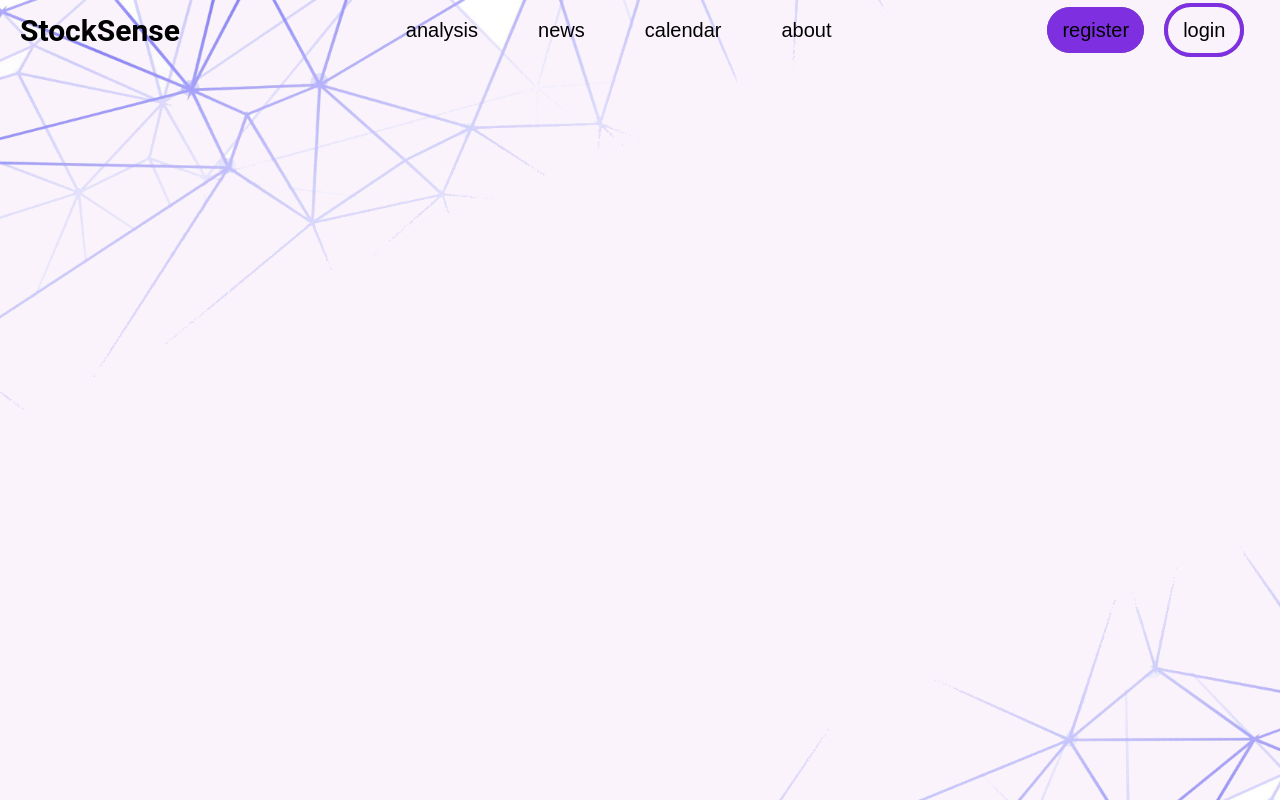
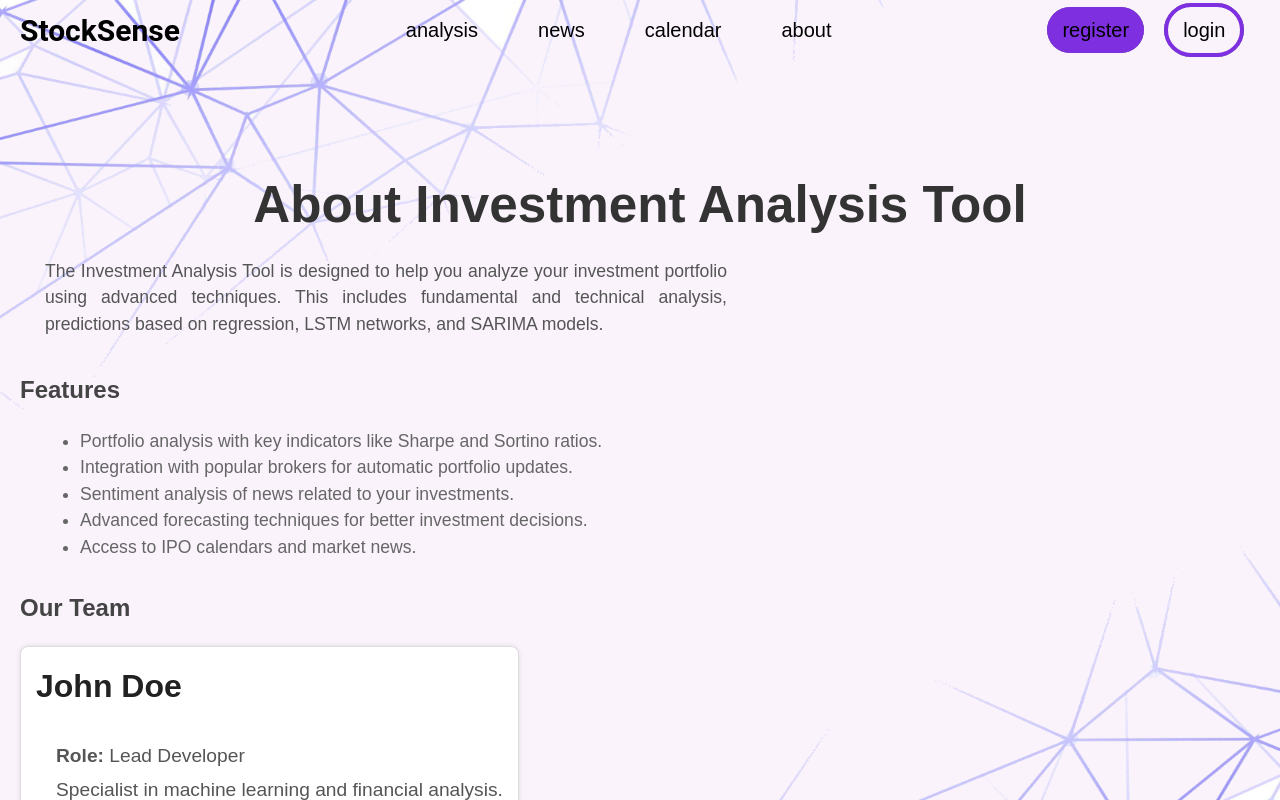
Before and after one commit to SzymonLiszewski/investmentApp, a React (Vite) app in the folder frontend/: page /about in a window 1280 px wide. Shown: the top 800 px of the page. Built offline with nearby package versions, Linux system fonts and the light colour scheme.

Commit message:
about page

```diff
--- a/frontend/src/App.jsx
+++ b/frontend/src/App.jsx
@@ -16,6 +16,7 @@ import AddStocks from './components/portfolio/AddStocks';
 import { AuthProvider } from './AuthContext';
 import XtbLoginPage from './pages/XtbLoginPage';
 import ConnectedAccounts from './components/portfolio/ConnectAccounts';
+import AboutPage from './pages/AboutPage';
 
 const App = () => {
     return (
@@ -35,6 +36,7 @@ const App = () => {
                         <Route path='/addStock' element={<AddStocks/>}/>
                         <Route path='/xtbLogin' element={<XtbLoginPage/>}/>
                         <Route path='/connectAccounts' element={<ConnectedAccounts/>}/>
+                        <Route path='/about' element={<AboutPage/>}/>
                     </Routes>
                 </div>
             </AuthProvider>
--- a/frontend/src/components/login/XtbLogin.jsx
+++ b/frontend/src/components/login/XtbLogin.jsx
@@ -65,7 +65,7 @@ const XtbLogin = () => {
         </Typography>
         <form onSubmit={handleSubmit}>
           <TextField
-            label="Email"
+            label="id"
             variant="outlined"
             margin="normal"
             fullWidth
--- /dev/null
+++ b/frontend/src/components/styles/AboutPage.css
@@ -0,0 +1,82 @@
+.about-container {
+    margin: 0 auto;
+    padding: 20px;
+    margin-top: 0px;
+    border-radius: 8px;
+    top:0;
+}
+
+.about-container h1 {
+    text-align: center;
+    color: #333;
+    margin-bottom: 20px;
+}
+
+.app-description {
+    display: flex;
+    align-items: center;
+    justify-content: space-between;
+    margin-bottom: 30px;
+}
+
+.app-image {
+    max-width: 40%;
+    border-radius: 8px;
+    box-shadow: 0 0 10px rgba(0, 0, 0, 0.1);
+}
+
+.app-description p {
+    max-width: 55%;
+    text-align: justify;
+    color: #555;
+    font-size: 1.1em;
+}
+
+.about-container h2 {
+    color: #444;
+    margin-top: 30px;
+}
+
+.about-container ul {
+    list-style-type: disc;
+    margin-left: 20px;
+    font-size: 1.1em;
+    color: #666;
+}
+
+.team-section {
+    display: flex;
+    align-items: center;
+    margin-top: 20px;
+}
+
+.team-image {
+    max-width: 40%;
+    border-radius: 8px;
+    margin-right: 20px;
+    box-shadow: 0 0 10px rgba(0, 0, 0, 0.1);
+}
+
+.team-info {
+    display: flex;
+    flex-direction: column;
+    gap: 20px;
+}
+
+.team-member {
+    background-color: #fff;
+    padding: 15px;
+    border: 1px solid #ddd;
+    border-radius: 8px;
+    box-shadow: 0 0 5px rgba(0, 0, 0, 0.1);
+}
+
+.team-member h3 {
+    margin-top: 0;
+    color: #222;
+}
+
+.team-member p {
+    margin: 5px 0;
+    color: #555;
+}
--- /dev/null
+++ b/frontend/src/pages/AboutPage.jsx
@@ -0,0 +1,36 @@
+import React from 'react';
+import '../components/styles/AboutPage.css';
+
+const AboutPage = () => {
+    return (
+        <div className="about-container">
+            <h1>About Investment Analysis Tool</h1>
+            <div className="app-description">
+                <p>
+                    The Investment Analysis Tool is designed to help you analyze your investment portfolio using advanced techniques.
+                    This includes fundamental and technical analysis, predictions based on regression, LSTM networks, and SARIMA models.
+                </p>
+            </div>
+            <h2>Features</h2>
+            <ul>
+                <li>Portfolio analysis with key indicators like Sharpe and Sortino ratios.</li>
+                <li>Integration with popular brokers for automatic portfolio updates.</li>
+                <li>Sentiment analysis of news related to your investments.</li>
+                <li>Advanced forecasting techniques for better investment decisions.</li>
+                <li>Access to IPO calendars and market news.</li>
+            </ul>
+            <h2>Our Team</h2>
+            <div className="team-section">
+                <div className="team-info">
+                    <div className="team-member">
+                        <h3>John Doe</h3>
+                        <p><strong>Role:</strong> Lead Developer</p>
+                        <p>Specialist in machine learning and financial analysis.</p>
+                    </div>
+                </div>
+            </div>
+        </div>
+    );
+};
+
+export default AboutPage;
```
Also changed, not shown: 1 other file (tests, documents, lock files or other folders).
